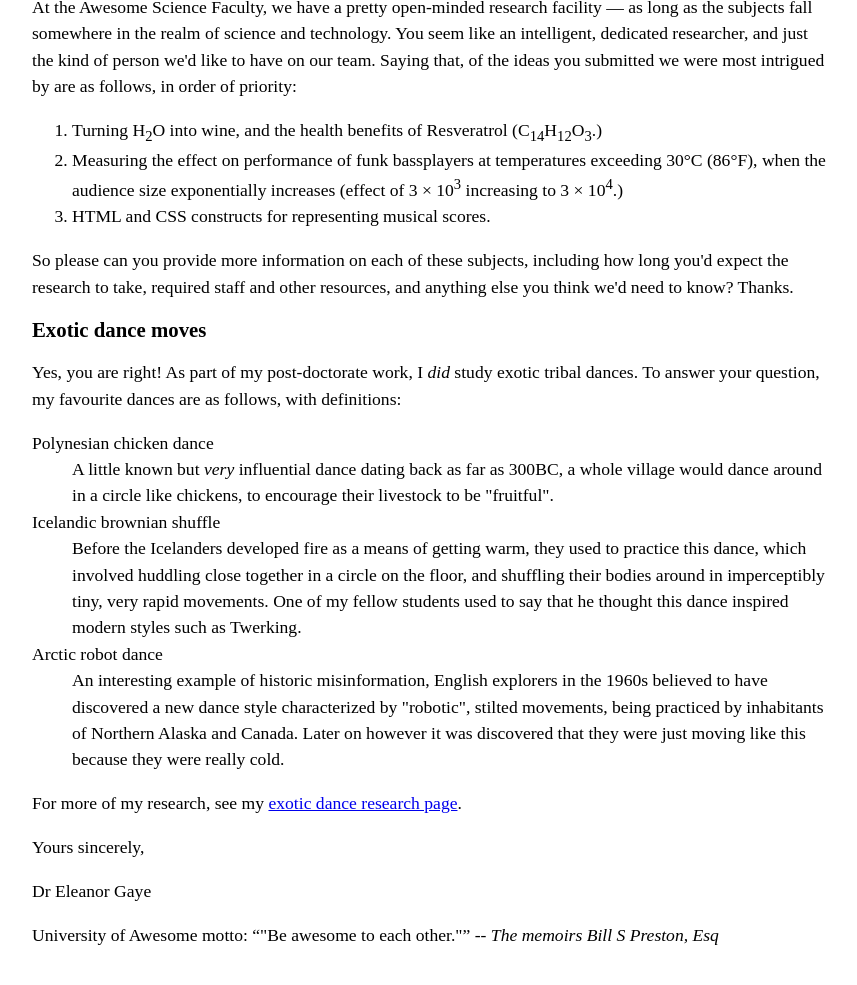
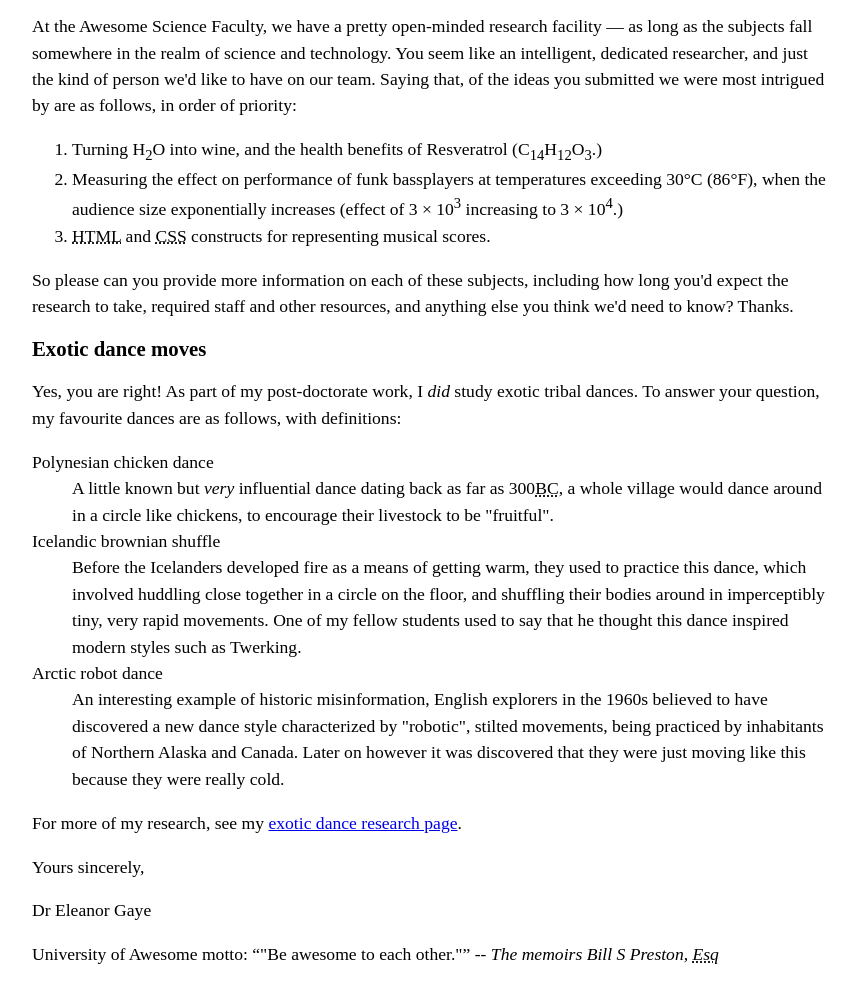
Before and after one commit to Casey-Swanstrum/Casey-Swanstrum.github.io, a plain HTML site: page letter-markup/index.html in a window 1280 px wide. Shown: the part 868-1853 px from the top of the page, without its empty margins (208-1065 px from the left). Drawn offline with Linux system fonts and the light colour scheme.

Commit message:
Update index.html

```diff
--- a/letter-markup/index.html
+++ b/letter-markup/index.html
@@ -70,9 +70,9 @@
             USA <br>
             <strong>Tel:</strong> 123-456-7890 <br>
             <strong>Email:</strong> no_reply@example.com <br>
-            <time datetime="2016-01-20">20 January 2016</time><br>
         </address>
 
+        <p class="sender-column"><time datetime="2016-01-20">20 January 2016</time><br></p>
 
 
         <address>
@@ -87,7 +87,7 @@
 
         <p>Dear Eileen,</p>
 
-        <p>Thank you for your recent application to join us at the University of Awesome's science faculty to study as part of your <abbr tittle="Doctor of Philosophy">PhD</abbr> next year. I will answer your questions one by one, in the following sections.
+        <p>Thank you for your recent application to join us at the University of Awesome's science faculty to study as part of your <abbr title="Doctor of Philosophy">PhD</abbr> next year. I will answer your questions one by one, in the following sections.
         </p>
 
         <h2>Starting dates</h2>
@@ -111,7 +111,7 @@
         <ol>
             <li>Turning H<sub>2</sub>O into wine, and the health benefits of Resveratrol (C<sub>14</sub>H<sub>12</sub>O<sub>3</sub>.)</li>
             <li>Measuring the effect on performance of funk bassplayers at temperatures exceeding 30°C (86°F), when the audience size exponentially increases (effect of 3 × 10<sup>3</sup> increasing to 3 × 10<sup>4</sup>.)</li>
-            <li><abbr tittle="Hypertext Markup Language">HTML</abbr> and <abbr tittle="Cascading Style Sheets">CSS</abbr> constructs for representing musical scores.</li>
+            <li><abbr title="Hypertext Markup Language">HTML</abbr> and <abbr title="Cascading Style Sheets">CSS</abbr> constructs for representing musical scores.</li>
         </ol>
         <p>So please can you provide more information on each of these subjects, including how long you'd expect the research to take, required staff and other resources, and anything else you think we'd need to know? Thanks.</p>
 
@@ -123,7 +123,7 @@
         <dl>
             <dt>Polynesian chicken dance</dt>
 
-            <dd>A little known but <em>very</em> influential dance dating back as far as 300<abbr tittle="before Christ">BC</abbr>, a whole village would dance around in a circle like chickens, to encourage their livestock to be "fruitful".</dd>
+            <dd>A little known but <em>very</em> influential dance dating back as far as 300<abbr title="before Christ">BC</abbr>, a whole village would dance around in a circle like chickens, to encourage their livestock to be "fruitful".</dd>
 
             <dt>Icelandic brownian shuffle</dt>
 
@@ -138,7 +138,7 @@
         <p>Yours sincerely,</p>
         <p>Dr Eleanor Gaye</p>
 
-        <p>University of Awesome motto: <q>"Be awesome to each other."</q> -- <cite>The memoirs Bill S Preston, <abbr tittle="Esquire">Esq</abbr></cite></p>
+        <p>University of Awesome motto: <q>"Be awesome to each other."</q> -- <cite>The memoirs Bill S Preston, <abbr title="Esquire">Esq</abbr></cite></p>
 
     </body>
 </html>
```
